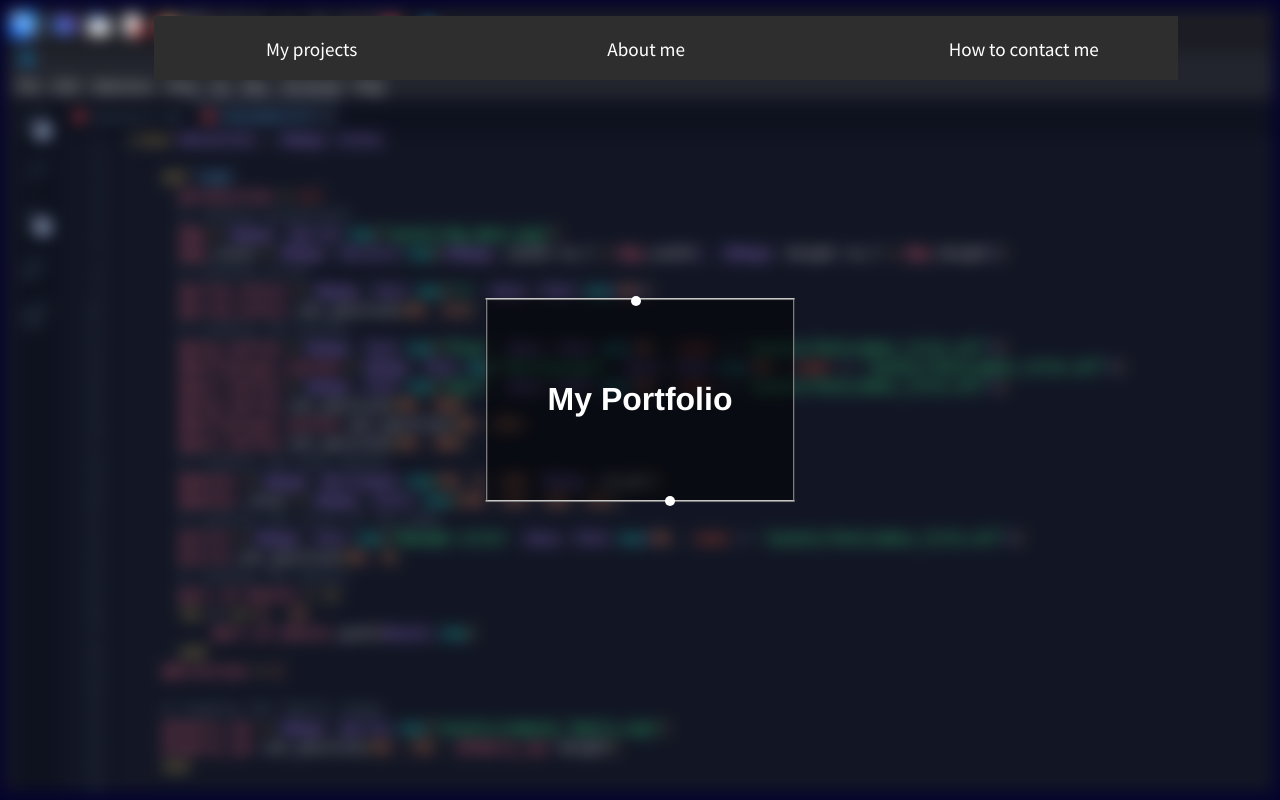
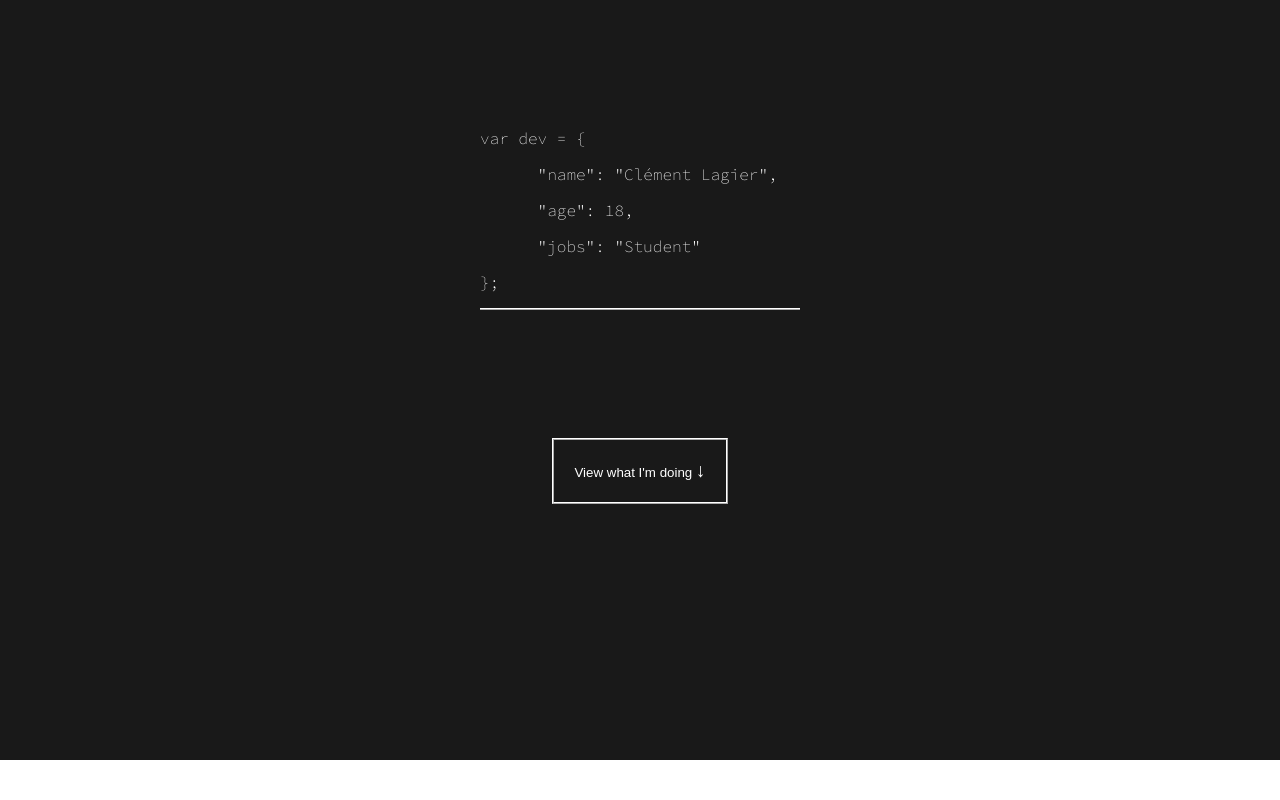
Before and after one commit to deadpanda-c/about_me, a website: page index.html in a window 1280 px wide. Drawn offline with Linux system fonts and the light colour scheme.

Commit message:
restart the portfolio, trying to do something more PRO

```diff
--- a/index.html
+++ b/index.html
@@ -1,28 +1,31 @@
 <!DOCTYPE html>
 <html lang="en">
 <head>
-    <link href="https://fonts.googleapis.com/css?family=Source+Sans+Pro&display=swap" rel="stylesheet">
-    <link rel="stylesheet" href="/css/styles.css">
+    <link rel="preconnect" href="https://fonts.googleapis.com">
+    <link rel="preconnect" href="https://fonts.gstatic.com" crossorigin>
+    <link href="https://fonts.googleapis.com/css2?family=Source+Code+Pro:wght@200&display=swap" rel="stylesheet">
+    <link rel="stylesheet" href="css/styles.css">
     <meta charset="UTF-8">
     <meta http-equiv="X-UA-Compatible" content="IE=edge">
     <meta name="viewport" content="width=device-width, initial-scale=1.0">
-    <title>Mon portfolio</title>
+    <title>My Portfolio</title>
 </head>
 <body>
-    <div id="img-bg"></div>
-    <header id="header">
-        <nav>
-            <ul id="mainul">
-                <li class="source"><a href="/my_projects">My projects</a></li>
-                <li class="source"><a href="/about_me">About me</a></li>
-                <li class="source"><a href="/contact_me">How to contact me</a></li>
-            </ul>
-        </nav>
-        <div class="title">
-            <h1>My Portfolio</h1>
-        </div>
-        <figure class="first_circle"></figure>
-        <figure class="second_circle"></figure>
-    </header>
+    <div id="header">
+        <p class="anim0">var dev = {</p>
+        <p class="anim1">&nbsp;&nbsp;&nbsp;&nbsp;&nbsp;&nbsp;"name": "Clément Lagier",</p>
+        <p class="anim2">&nbsp;&nbsp;&nbsp;&nbsp;&nbsp;&nbsp;"age": 18,</p>
+        <p class="anim3">&nbsp;&nbsp;&nbsp;&nbsp;&nbsp;&nbsp;"jobs": "Student"</p>
+        <p class="anim4">};</p>
+
+    </div>
+    <div class="go_down">
+        <button onclick="goAnchor()" class="btn">View what I'm doing <big><big>&#8595;</big></big></button>
+    </div>
+
+    <main id="content">
+
+    </main>
 </body>
+    <script src="js/index.js"></script>
 </html>
--- a/public/css/projects.css
+++ /dev/null
@@ -1,133 +0,0 @@
-html, body {
-    margin: 0;
-    width: 100%;
-    height: 100%;
-    background: #28283c;
-    font-family: SourceSansPro-Black, Helvetica, Arial;
-    z-index: 1;
-}
-
-/* background and nav bar manage */
-
-#title {
-    display: none;
-    color: white;
-    margin-left: auto;
-    margin-right: 10%;
-    transition: all 0.7s ease;
-}
-
-#navbar {
-    display: flex;
-    z-index: 2;
-    background: #28283c;
-    overflow: hidden;
-    position: fixed;
-    top: 0;
-    width: 100%;
-    transition: all 0.7s ease;
-}
-
-.title_scrolled {
-    display: block !important;
-}
-
-.scrolled {
-    background: #1b1b1e !important;
-}
-
-.back {
-    font-size: 300%;
-    text-decoration: none;
-    color: white;
-    transition: all 0.3s;
-}
-
-.back:hover {
-    background: white;
-    color: black;
-}
-
-#bg {
-    background-image: url("../assets/logo.png");
-    min-height: 100%;
-    background-attachment: fixed;
-    background-repeat: no-repeat;
-    background-position: 80%;
-    filter: blur(8px) invert(100%);
-}
-
-@media (max-width: 800px) {
-    #bg {
-        background-position: 80% !important;
-    }
-}
-
-/* Title */
-
-#header {
-
-    text-align: center;
-    padding: 5%;
-    background-color: rgba(0, 0, 0, 0.5);
-    color: white;
-    border: 2px ridge black;
-    position: absolute;
-    top: 50%;
-    left: 30%;
-    transform: translate(-50%, -50%);
-}
-
-/* Content part */
-
-#content {
-    background-color: #1b1b1e;
-    width: 100%;
-    height: 100%;
-}
-
-.name_repos {
-    width: 50%;
-    height: 50%;
-    background-color: white;
-}
-
-#repos p {
-    color: black;
-}
-
-#repos {
-    display: flex;
-    flex-wrap: wrap;
-    /* flex-direction: row; */
-}
-
-.infos_repos a{
-    text-decoration: none;
-    color: black;
-    align-items: stretch;
-    transition: all;
-    transition-duration: 0.7s;
-}
-
-.infos_repos {
-    min-width: 30%;
-    max-width: 30%;
-    background: white;
-    padding: 10px;
-    margin: 10% auto 30px auto;
-    transition: all;
-    transition-duration: 0.7s;
-}
-
-.infos_repos:hover {
-    cursor: pointer;
-    box-shadow: 10px 10px white;
-    transform: translate(-2%, -2%);
-}
-
-/* @media (max-width:800px) {
-    #repos {
-        flex-direction: column;
-    }
-} */
--- a/public/css/styles.css
+++ b/public/css/styles.css
@@ -1,166 +1,123 @@
-html, body {
-    height: 99%;
-    width: 99.5%;
-    /* overflow: hidden; */
-    background: #04032d;
-    margin-right: auto;
-    margin-left: auto;
+html,
+body {
+    height: 100%;
+    width: 100%;
+    margin: 0px;
+    padding: 0px;
+    background-color: #191919;
+    overflow-x: hidden;
 }
 
-::selection {
-    background: #191854;
-    color:white;
+/* HEADER */
+
+
+#header {
+    width: fit-content;
+    height: fit-content;
+    margin-left: auto;
+    margin-right: auto;
+    margin-top: 10%;
+    border-bottom: 2px ridge  #fff;
 }
 
-* {
-    box-sizing: border-box;
+#header p {
+    color: white;
 }
 
-/* NAVIGATION BAR */
+p {
+    /* position: relative; */
+    width: 20em;
+    overflow: hidden;
+    white-space: nowrap;
+    font-family: 'Source Code Pro', monospace;
+}
 
-.menu_deroulant {
-    position: absolute;
-    background-color: #1D1D24;
-    width: 10%;
+
+
+.anim0 {
+    animation: write 1s steps(100) 1s 1 normal both
+}
+
+.anim1 {
+    animation: write 1s steps(100) 1.5s 1 normal both;
+}
+
+.anim2 {
+    animation: write 1s steps(100) 2.5s 1 normal both;
+}
+
+.anim3 {
+    animation: write 1s steps(100) 3s 1 normal both;
+}
+
+.anim4 {
+    animation: write 1s steps(100) 4s 1 normal both;
+}
+
+@keyframes write {
+    from {
+        width: 0;
+    }
+
+    to {
+        width: 20em;
+    }
+}
+
+.go_down {
+    margin-top: 10%;
     text-align: center;
 }
 
-.menu_deroulant{
-    display: none;
-    text-decoration: none;
+button {
+    background: none;
+    padding: 20px;
+    color: white;
+    border: 2px ridge #fff;
+    top: 60%;
+    left: 15%;
+    animation: display_button;
+    animation-duration: 1s;
+    animation-delay: 3.5s;
+    animation-fill-mode: forwards;
+    visibility: hidden;
+    transition: all;
+    transition-duration: 0.3s;
 }
 
-#header nav {
-    width: 100%;
-    height: 10%;
+button:hover {
+    background-color: white;
+    color: #191919;
 }
 
-#header nav ul#mainul {
-    background-color: #2E2E2E;
-    padding: 0;
-    height: 8%;
-    width: 80%;
-    display: flex;
-    position: absolute;
-    top: 4%;
-    left: 52%;
-    transform: translate(-50%, -50%);
+@keyframes display_button {
+    99% {
+        visibility: hidden;
+    }
+
+    100% {
+        visibility: visible;
+    }
 }
 
-#header nav ul li.source {
-    text-decoration: none;
-    flex: auto;
-    color: black;
-    display: inline-flex;
-    align-items: stretch;
-    transition: all;
-    transition-duration: 0.7s;
-    position: relative;
-    width: fit-content;
+/* MAIN CONTENT */
+
+#content {
+    margin-top: 20%;
+    width: 100%;
     height: 100%;
-    margin: auto;
-    padding-top: 11px;
+    background-color: white;
 }
 
-a {
-    font-family: 'Source Sans Pro', sans-serif;
-    margin-left: 10%;
-    cursor: pointer;
-    font-size: larger;
-    display: flex;
-    align-items: stretch;
-    padding: 10px;
-    height: 60%;
-    width:32%;
-    color: white;
-    text-decoration: none;
-    transition: all;
-    position: fixed;
-    transition-duration: 0.7s;
-    outline: none;
+@media screen and (max-width: 600px) {
+    #header {
+        left: 2%;
+    }
+
+    p {
+        font-size: larger !important;
+    }
+    #content {
+        margin-top: 50%;
+    }
 }
-
-#header nav ul li:hover {
-    background-color: black;
-}
-
-li.source:hover a {
-    color: white;
-}
-
-#header nav ul li:hover ul.menu_deroulant {
-    display: block;
-}
-
-li.source:hover .menu_deroulant li {
-    text-decoration: none;
-}
-
-/* BACKGROUND IMAGE */
-
-#img-bg {
-    display: flex;
-    height: 100%;
-    width: 100%;
-    background-image: url("../assets/bg.png");
-    background-repeat: no-repeat;
-    filter: blur(8px);
-}
-
-.title {
-    background-color: rgba(0, 0, 0, 0.5);
-    padding: 60px;
-    border: 2px ridge lightgray;
-    position: absolute;
-    top: 50%;
-    left: 50%;
-    transform: translate(-50%, -50%);
-}
-
-.title h1 {
-    font-family: SourceSansPro-Black, Helvetica, Arial;
-    color: white;
-}
-
-/* Animation */
-
-@keyframes second {
-    0% {left: 56%;}
-    50% {left: 39%;}
-    100% {left: 56%;}
-}
-
-@keyframes first {
-    0% {left: 39%;}
-    50% {left: 56%;}
-    100% {left: 39%;}
-}
-
-
-.first_circle {
-    width: 10px;
-    height: 10px;
-    background-color: white;
-    position: absolute;
-    top: 35%;
-    left: 39%;
-    border-radius: 50%;
-    animation-name: first;
-    animation-duration: 3s;
-    animation-fill-mode: forwards;
-    animation-iteration-count: infinite;
-}
-
-.second_circle {
-    width: 10px;
-    height: 10px;
-    background-color: white;
-    position: absolute;
-    top: 60%;
-    left: 56%;
-    border-radius: 50%;
-    animation-name: second;
-    animation-duration: 3s;
-    animation-fill-mode: forwards;
-    animation-iteration-count: infinite;
-}
--- /dev/null
+++ b/public/js/index.js
@@ -0,0 +1,6 @@
+const btn = document.getElementsByClassName("btn")
+
+function goAnchor() {
+    location.href = "#content"
+    console.log("clicked !")
+}
--- a/src/list_of_projects.js
+++ /dev/null
@@ -1,3 +0,0 @@
-const api = new XMLHttpRequest();
-
-api.open('get', "https://api.github.com/users/deadpanda-c/repos")
```
Also changed, not shown: nothing.html (deleted, +0 -15 lines), package.json (+3 -19 lines), projects.html (deleted, +0 -26 lines), public/js/projects.js (deleted, +0 -63 lines), server.js (+11 -20 lines), src/nothing.js (deleted, +0 -7 lines), README.md (deleted), about_me.html (deleted), contact.html (deleted), public/assets/bg.png (deleted), public/assets/logo.png (deleted), 3 other files.
